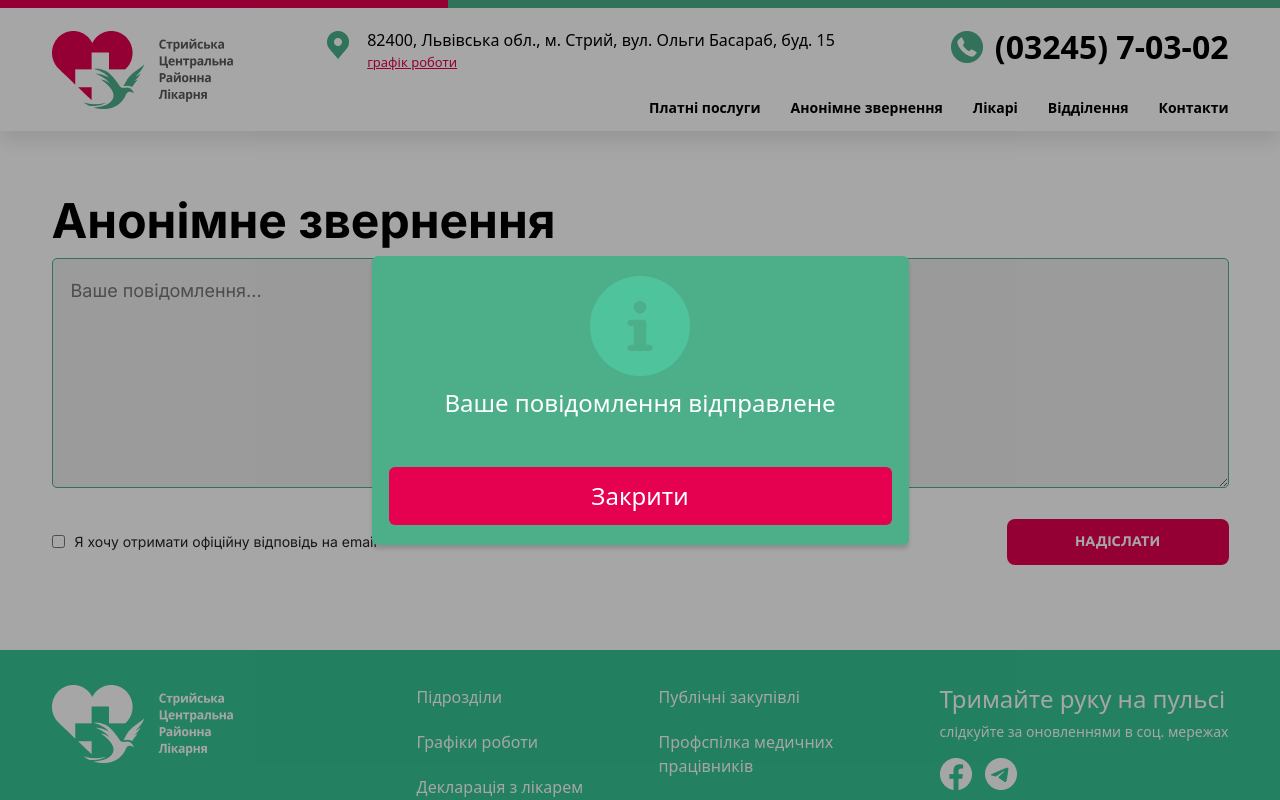
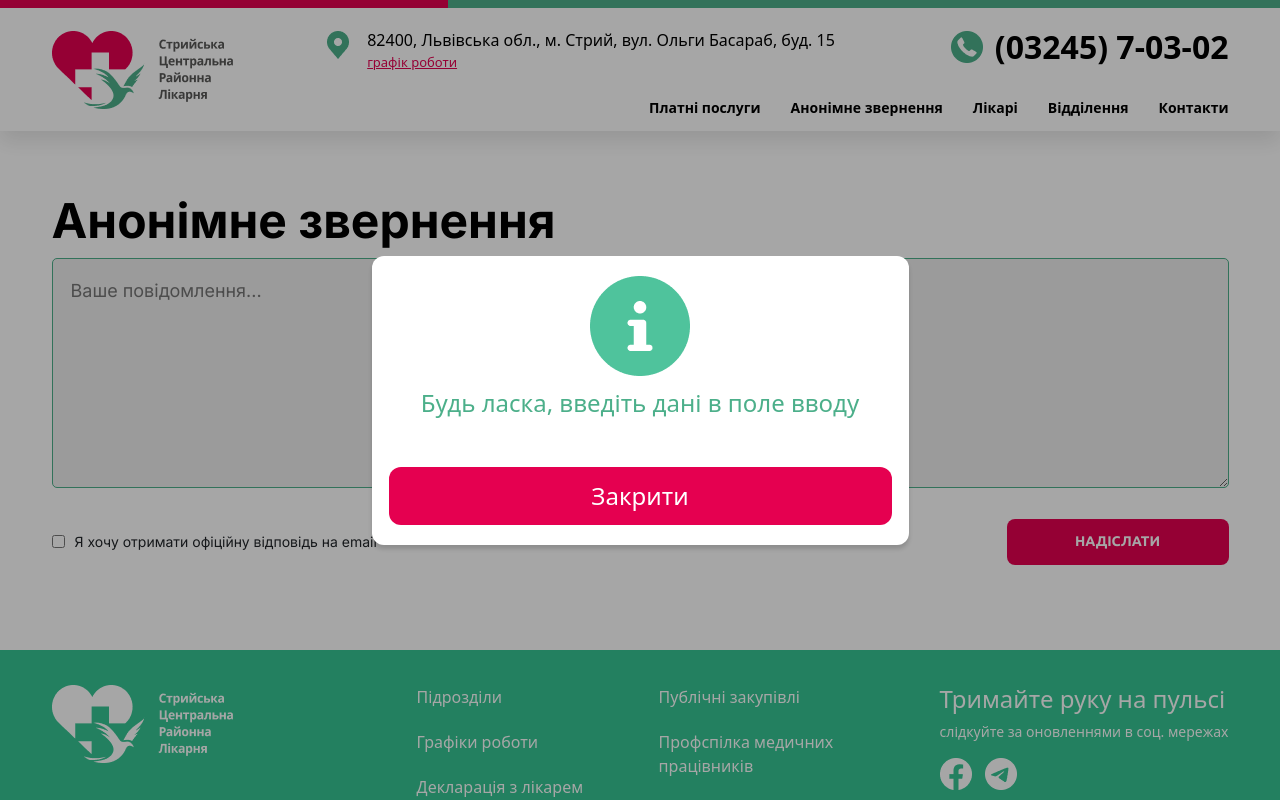
Before and after one commit to Hiko1234/ExamITstep-Rymar-Mitsko, a Next.js app: page /request in a window 1280 px wide. Both pictures are taken after a click on the button "НАДІСЛАТИ". Shown: the top 800 px of the page. Built offline with nearby package versions, Linux system fonts and the light colour scheme.

Commit message:
request final

```diff
--- a/src/components/request/Request.module.scss
+++ b/src/components/request/Request.module.scss
@@ -21,9 +21,14 @@
 
     &__btn {
         display: flex;
+        gap: 15px;
         align-items: center;
         justify-content: space-between;
         padding-top: 25px;
+        @media(max-width: $mp5){
+            flex-direction: column;
+            align-items: flex-start;
+        }
 
         &_checkbox {
             display: flex;
@@ -48,6 +53,10 @@
             font-size: 14px;
             font-weight: 700;
             transition: 0.3s;
+            @media(max-width: $mp5){
+                width: 80%;
+                margin: 0 auto;
+            }
 
             &:hover {
                 background-color: $pinkHover;
@@ -63,17 +72,26 @@
     left: 0;
     width: 100%;
     height: 100vh;
-    background-color: rgba(0, 0, 0, 0.35);
     display: flex;
     justify-content: center;
     align-items: center;
 
+    &__bg {
+        width: 100%;
+        height: 100vh;
+        position: fixed;
+        z-index: 101;
+        left: 0;
+        top: 0;
+        background-color: rgba(0, 0, 0, 0.35);
+    }
+
     &__box {
         position: relative;
-        z-index: 110;
+        z-index: 102;
         width: 537px;
-        border-radius: 6px;
-        background-color: $mainGreen;
+        border-radius: 12px;
+        background-color: $white;
         box-shadow: 0px 4px 4px rgba(0, 0, 0, 0.15);
         margin: 0 15px;
 
@@ -92,7 +110,7 @@
         &_text {
             font-size: 24px;
             font-weight: 400;
-            color: $white;
+            color: $mainGreen;
         }
 
         &_btn {
@@ -103,7 +121,7 @@
             color: $white;
             background-color: $mainPink;
             border: none;
-            border-radius: 6px;
+            border-radius: 12px;
             transition: 0.3s;
 
             &:hover {
--- a/src/components/request/index.tsx
+++ b/src/components/request/index.tsx
@@ -8,39 +8,64 @@ import icon from "../../assets/img/departmentPage/department1.png"
 const RequestItem = () => {
     const [checkbox, setCheckbox] = useState<boolean>(false);
     const [popup, setPopup] = useState<boolean>(false);
+    const [textarea, setTextarea] = useState("");
 
     return (
         <>
             <form className={s.requestForm}>
-                <textarea className={s.requestForm__textarea} placeholder='Ваше повідомлення...'></textarea>
+                <textarea className={s.requestForm__textarea} placeholder='Ваше повідомлення...' onChange={(e) => {
+                    setTextarea(e.target.value);
+                }}></textarea>
             </form>
             <div className={s.requestForm__btn}>
-                <div className={s.requestForm__btn_checkbox}><input type="checkbox" onFocus={() => {
-                    setCheckbox(true)
-                }} /><label>Я хочу отримати офіційну відповідь на email</label></div>
+                <div className={s.requestForm__btn_checkbox}>
+                    <input
+                        type="checkbox"
+                        onChange={() => setCheckbox(!checkbox)}
+                    />
+                    <label>Я хочу отримати офіційну відповідь на email</label>
+                </div>
                 <button className={s.requestForm__btn_button} onClick={() => {
-                    setPopup(true);
+                    setPopup(true)
                 }}>НАДІСЛАТИ</button>
             </div>
+            {textarea.length > 0 ? (
+                <>
                     {popup && (
-                <div className={s.popup} onClick={() => {
-                    setPopup(false)
-                }}>
+                        <div className={s.popup}>
                             <div className={s.popup__box}>
                                 <div className={s.popup__box_container}>
                                     <Image className={s.popup__box_img} src={icon} alt="Popup" width={100} height={100} />
                                     <p className={s.popup__box_text}>Ваше повідомлення відправлене</p>
-                            {checkbox ? (<p className={s.popup__box_text}>Вам прийде відповідь на email</p>) : null}
-
-                            <button className={s.popup__box_btn} onClick={() => {
-                                setPopup(false)
-                            }}>Закрити</button>
+                                    {checkbox ? (
+                                        <p className={s.popup__box_text}>Вам прийде відповідь на email</p>
+                                    ) : null}
+                                    <button className={s.popup__box_btn} onClick={() => setPopup(false)}>Закрити</button>
                                 </div>
                             </div>
+                            <div className={s.popup__bg} onClick={() => setPopup(false)}></div>
                         </div>
                     )}
                 </>
-    )
-}
+            ) : (
+                <>
+                    {popup && (
+                        <div className={s.popup}>
+                            <div className={s.popup__box}>
+                                <div className={s.popup__box_container}>
+                                    <Image className={s.popup__box_img} src={icon} alt="Popup" width={100} height={100} />
+                                    <p className={s.popup__box_text}>Будь ласка, введіть дані в поле вводу</p>
+                                    <button className={s.popup__box_btn} onClick={() => setPopup(false)}>Закрити</button>
+                                </div>
+                            </div>
+                            <div className={s.popup__bg} onClick={() => setPopup(false)}></div>
+                        </div>
+                    )}
+                </>
+            )}
+        </>
+    );
+};
+
 
 export default RequestItem
--- a/src/pages/workSchedule/workSchedule.module.scss
+++ b/src/pages/workSchedule/workSchedule.module.scss
@@ -14,6 +14,7 @@
 
     &__wrapper {
         padding-top: 33px;
+        overflow-x: auto;
     }
 
     &__title {
```
Lines whose indentation alone changed are shown as unchanged.
